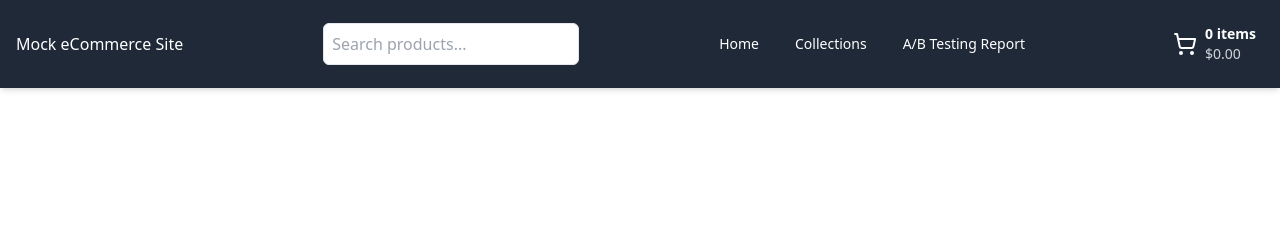
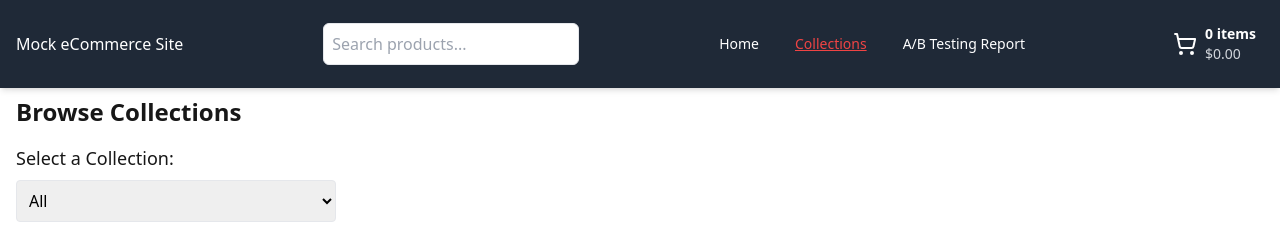
Before and after one commit to codeOfSamson/mock-ecommerce-site, a Next.js app: page /collections/all in a window 1280 px wide. Before the commit this address had no page. Shown: the top 244 px of the page. Built offline with nearby package versions, Linux system fonts and the light colour scheme.

Commit message:
going minor changes, going to update collections page for dynamic route

```diff
--- a/src/app/AbTesting/page.tsx
+++ b/src/app/AbTesting/page.tsx
@@ -10,7 +10,6 @@ export default function AbTesting() {
     async function fetchAbTestDataAnalysis() {
       const response = await fetch("/api/scrape");
       const data = await response.json();
-      console.log(data)
       const {mockAbTestData, scrapedHomePageElements} = data
       setTestData(mockAbTestData.ab_test_suggestions);
       setScrapedElements(scrapedHomePageElements);
--- a/src/app/collection/[category]/page.tsx
+++ b/src/app/collections/[category]/page.tsx
@@ -4,10 +4,16 @@ import { useState } from "react";
 import { products } from "@/data/products";
 import Link from "next/link";
 import Image from "next/image";
+import { useParams } from "next/navigation";
+
 
 export default function CollectionPage() {
   const categories = ["All", ...new Set(products.map((p) => p.collection))];
   const [selectedCategory, setSelectedCategory] = useState("All");
+
+  const params = useParams();
+  const category = decodeURIComponent(params["category"] as string);
+
 
   const filteredProducts = selectedCategory === "All"
     ? products
--- a/src/app/product/[product-name]/page.tsx
+++ b/src/app/product/[product-name]/page.tsx
@@ -9,7 +9,6 @@ export default function ProductPage() {
   const params = useParams();
   const productName = decodeURIComponent(params["product-name"] as string);
 
-  // Find product by name
   const product = products.find((p) => p.name.toLowerCase() === productName.toLowerCase());
 
   const { totalPrice, setTotalPrice, itemsCount, setItemsCount } = useCart();
--- a/src/components/Navbar.tsx
+++ b/src/components/Navbar.tsx
@@ -5,7 +5,7 @@ import Link from "next/link";
 import { usePathname } from "next/navigation";
 import CheckoutIcon from "./CheckoutIcon";
 import { useCart } from "@/app/context/CartContext";
-import { products } from "@/data/products"; // Import product data
+import { products } from "@/data/products";
 
 export default function Navbar() {
   const { totalPrice, itemsCount } = useCart();
@@ -15,12 +15,10 @@ export default function Navbar() {
   const [searchQuery, setSearchQuery] = useState("");
   const [filteredProducts, setFilteredProducts] = useState<any[]>([]);
 
-  // Handle search input change
   const handleSearch = (e: React.ChangeEvent<HTMLInputElement>) => {
     const query = e.target.value.toLowerCase();
     setSearchQuery(query);
 
-    // Filter products by name
     if (query.length > 0) {
       const filtered = products.filter((product) =>
         product.name.toLowerCase().includes(query)
@@ -31,7 +29,6 @@ export default function Navbar() {
     }
   };
 
-  // Handle product selection
   const handleSelectProduct = (productName: string) => {
     setSearchQuery("");
     setFilteredProducts([]);
@@ -42,7 +39,6 @@ export default function Navbar() {
     <nav className="fixed top-0 left-0 w-full p-4 bg-gray-800 text-white flex justify-between items-center shadow-md z-50">
       <h3 className="flex items-center">Mock eCommerce Site</h3>
 
-      {/* Search Bar */}
       <div className="relative">
         <input
           type="text"
@@ -57,12 +53,11 @@ export default function Navbar() {
           className="border p-2 rounded-md w-64 text-black"
         />
 
-        {/* Autocomplete Dropdown */}
         {filteredProducts.length > 0 && (
           <ul className="absolute left-0 mt-1 w-64 bg-white text-black border rounded-md shadow-md">
-            {filteredProducts.map((product) => (
+            {filteredProducts.map((product, i) => (
               <li
-                key={product.id}
+                key={i}
                 className="p-2 hover:bg-gray-200 cursor-pointer"
                 onClick={() => handleSelectProduct(product.name)}
               >
@@ -81,8 +76,8 @@ export default function Navbar() {
           Home
         </Link>
         <Link
-          href="/collection/all"
-          className={`hover:text-red-500 hover:underline ${pathname === "/collection/all" ? "text-red-500 underline" : ""}`}
+          href="/collections/all"
+          className={`hover:text-red-500 hover:underline ${pathname === "/collections/all" ? "text-red-500 underline" : ""}`}
         >
           Collections
         </Link>
```
